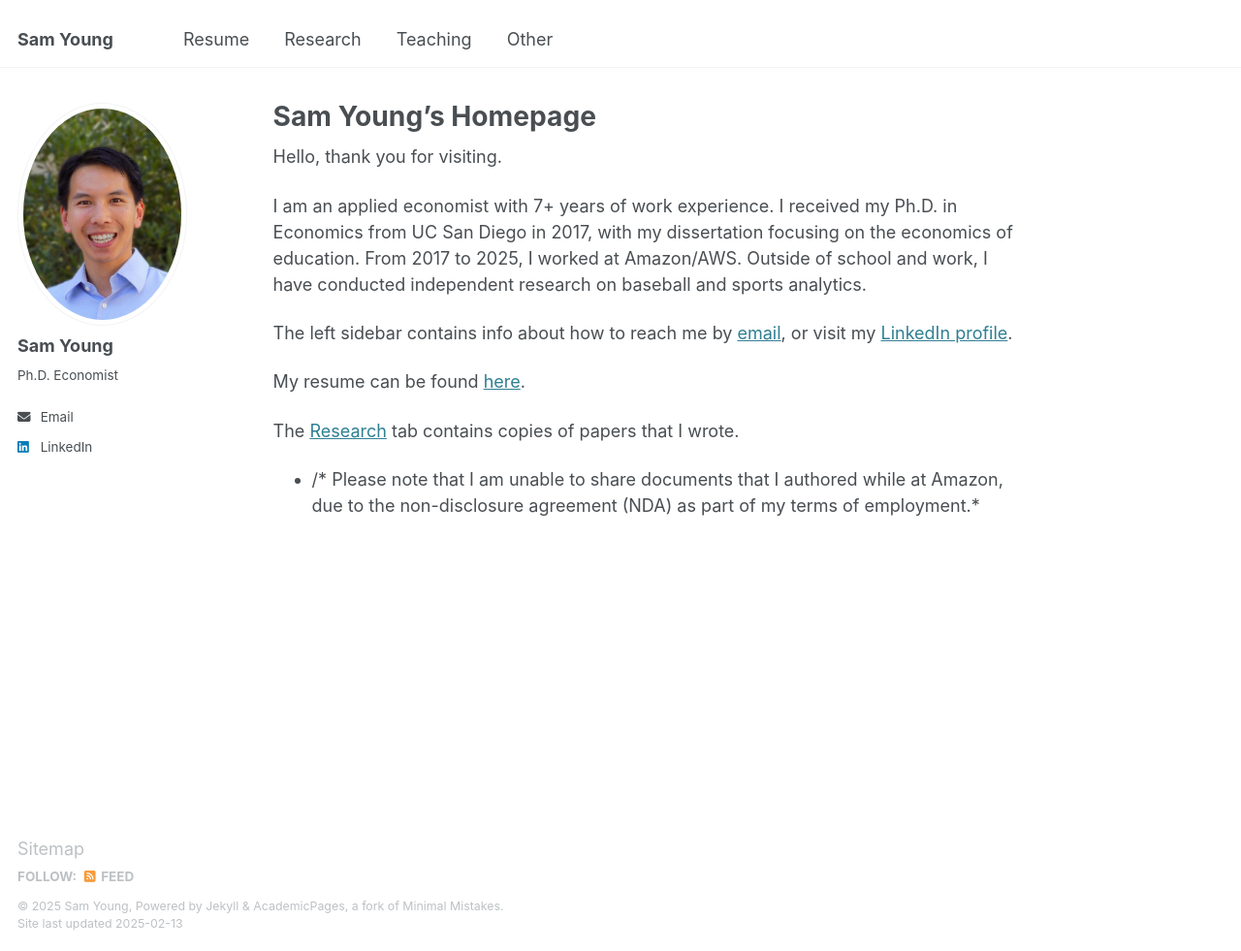
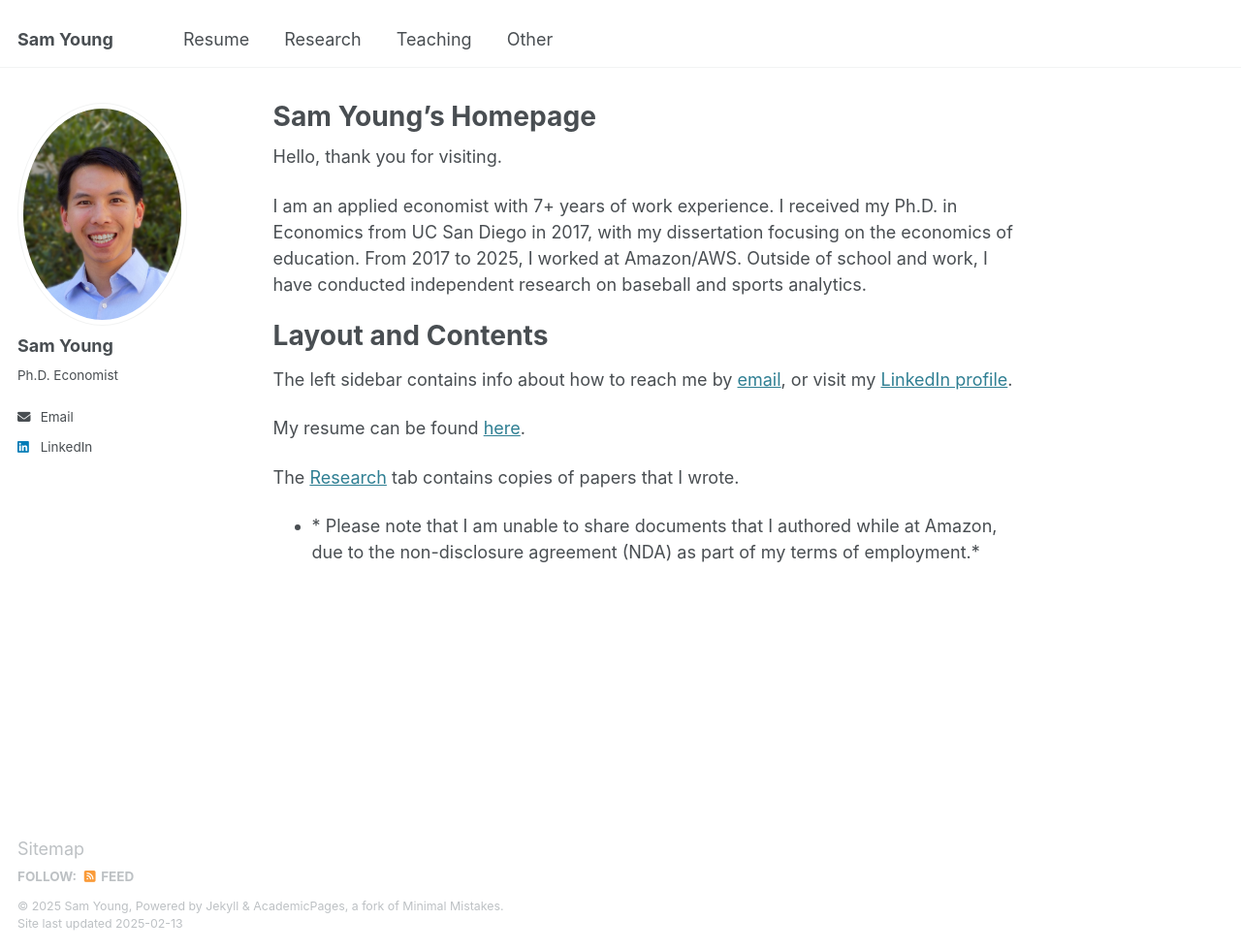
Before and after one commit to sam-young-econ/sam-young-econ.github.io, a Jekyll site: the page built from _pages/about.md, in a window 1280 px wide and 981 px high. Shown: the whole window at 97% size. Built offline with Jekyll 4.4.1, drawn with Linux system fonts in a browser that asks for light colours.

Commit message:
Small edits to homepage

```diff
--- a/_pages/about.md
+++ b/_pages/about.md
@@ -11,9 +11,11 @@ Hello, thank you for visiting.
 
 I am an applied economist with 7+ years of work experience.  I received my Ph.D. in Economics from UC San Diego in 2017, with my dissertation focusing on the economics of education.  From 2017 to 2025, I worked at Amazon/AWS.  Outside of school and work, I have conducted independent research on baseball and sports analytics.
 
+Layout and Contents
+======
 The left sidebar contains info about how to reach me by [email](mailto:sam.young21@gmail.com), or visit my [LinkedIn profile](https://www.linkedin.com/in/sam-young-5115519/).
 
 My resume can be found [here](https://sam-young-econ.github.io/files/Sam Young resume 2025-02-12_with fields.pdf).
 
 The [Research](https://sam-young-econ.github.io/research/) tab contains copies of papers that I wrote.
-* /* Please note that I am unable to share documents that I authored while at Amazon, due to the non-disclosure agreement (NDA) as part of my terms of employment.*
+* \* Please note that I am unable to share documents that I authored while at Amazon, due to the non-disclosure agreement (NDA) as part of my terms of employment.*
```
